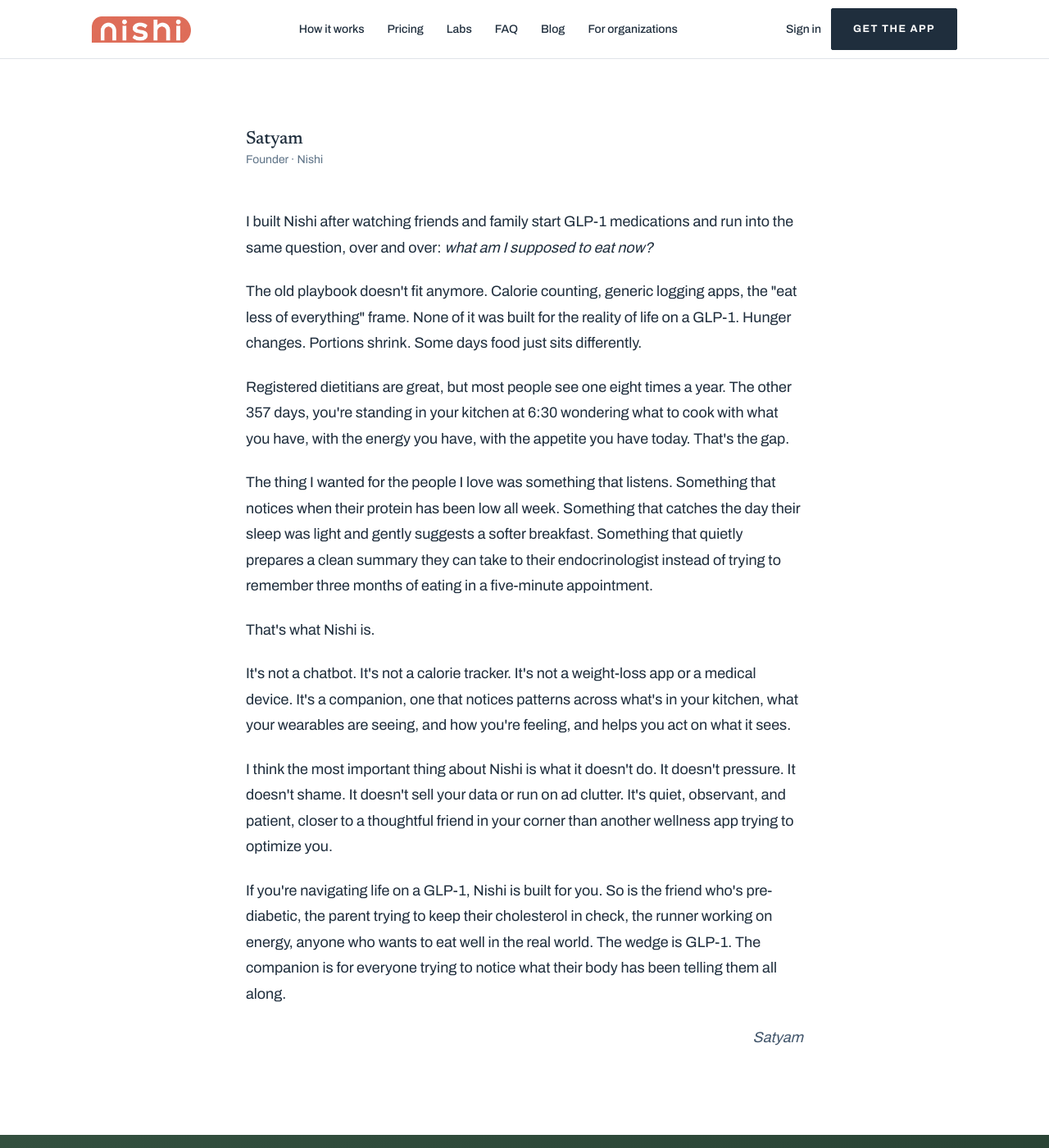
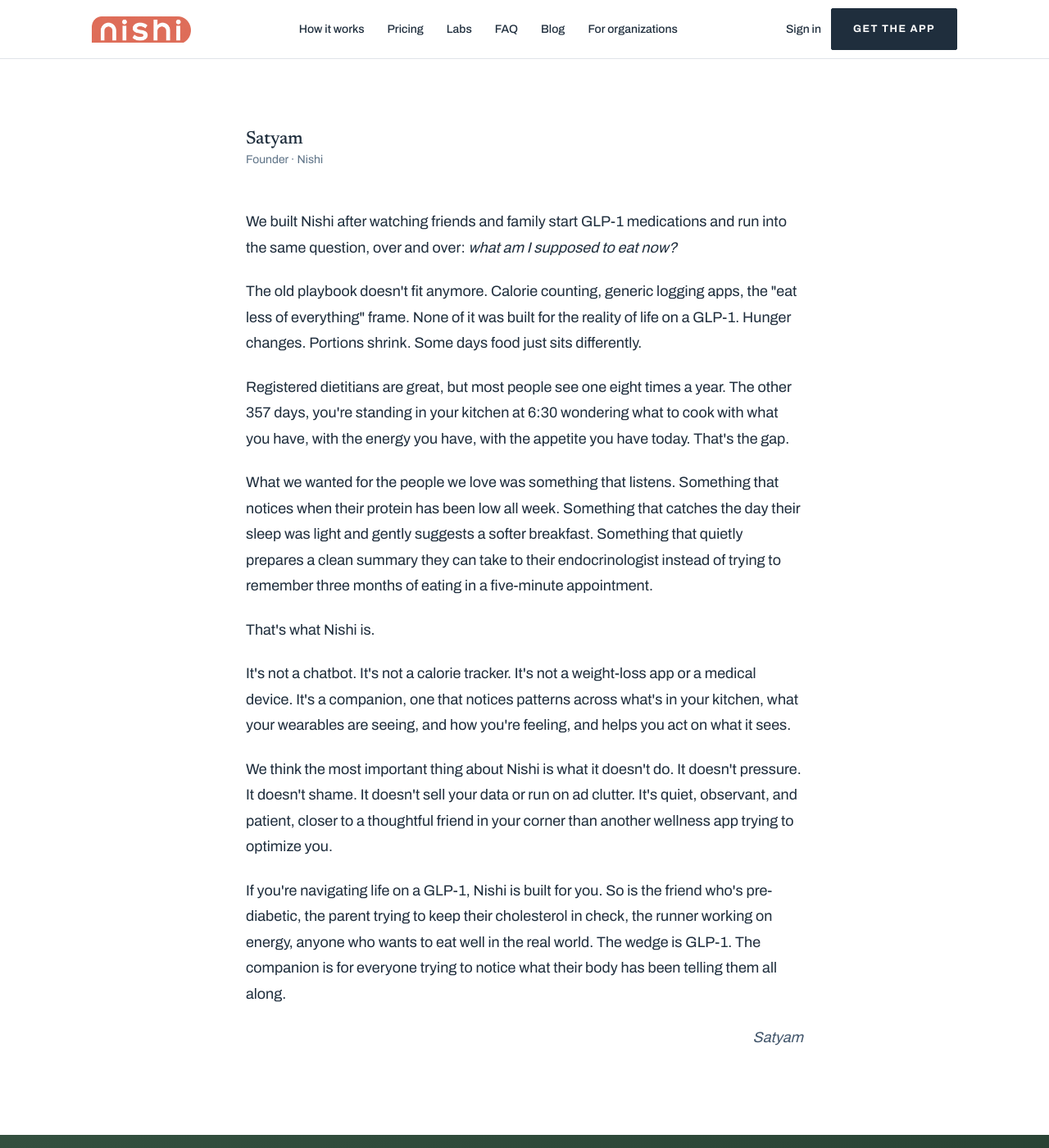
Before and after one commit to Satban/meetnishi, a Jekyll site: the page built from story.html, in a window 1280 px wide and 1400 px high, scrolled down 381 px. Shown: the whole window at 82% size. Built offline with Jekyll 4.4.1, drawn with Linux system fonts in a browser that asks for light colours.

Commit message:
Story page: first person plural (we) instead of I (#58)
Claude-Session: https://claude.ai/code/session_01F7YaudYVfF2qfUEFgw9q3y

Co-authored-by: Claude Opus 5.5 <noreply@anthropic.com>

```diff
--- a/story.html
+++ b/story.html
@@ -86,19 +86,19 @@ render_with_liquid: false
           </div>
         </div>
 
-        <p>I built Nishi after watching friends and family start GLP-1 medications and run into the same question, over and over: <em>what am I supposed to eat now?</em></p>
+        <p>We built Nishi after watching friends and family start GLP-1 medications and run into the same question, over and over: <em>what am I supposed to eat now?</em></p>
 
         <p>The old playbook doesn't fit anymore. Calorie counting, generic logging apps, the "eat less of everything" frame. None of it was built for the reality of life on a GLP-1. Hunger changes. Portions shrink. Some days food just sits differently.</p>
 
         <p>Registered dietitians are great, but most people see one eight times a year. The other 357 days, you're standing in your kitchen at 6:30 wondering what to cook with what you have, with the energy you have, with the appetite you have today. That's the gap.</p>
 
-        <p>The thing I wanted for the people I love was something that listens. Something that notices when their protein has been low all week. Something that catches the day their sleep was light and gently suggests a softer breakfast. Something that quietly prepares a clean summary they can take to their endocrinologist instead of trying to remember three months of eating in a five-minute appointment.</p>
+        <p>What we wanted for the people we love was something that listens. Something that notices when their protein has been low all week. Something that catches the day their sleep was light and gently suggests a softer breakfast. Something that quietly prepares a clean summary they can take to their endocrinologist instead of trying to remember three months of eating in a five-minute appointment.</p>
 
         <p>That's what Nishi is.</p>
 
         <p>It's not a chatbot. It's not a calorie tracker. It's not a weight-loss app or a medical device. It's a companion, one that notices patterns across what's in your kitchen, what your wearables are seeing, and how you're feeling, and helps you act on what it sees.</p>
 
-        <p>I think the most important thing about Nishi is what it doesn't do. It doesn't pressure. It doesn't shame. It doesn't sell your data or run on ad clutter. It's quiet, observant, and patient, closer to a thoughtful friend in your corner than another wellness app trying to optimize you.</p>
+        <p>We think the most important thing about Nishi is what it doesn't do. It doesn't pressure. It doesn't shame. It doesn't sell your data or run on ad clutter. It's quiet, observant, and patient, closer to a thoughtful friend in your corner than another wellness app trying to optimize you.</p>
 
         <p>If you're navigating life on a GLP-1, Nishi is built for you. So is the friend who's pre-diabetic, the parent trying to keep their cholesterol in check, the runner working on energy, anyone who wants to eat well in the real world. The wedge is GLP-1. The companion is for everyone trying to notice what their body has been telling them all along.</p>
 
```
